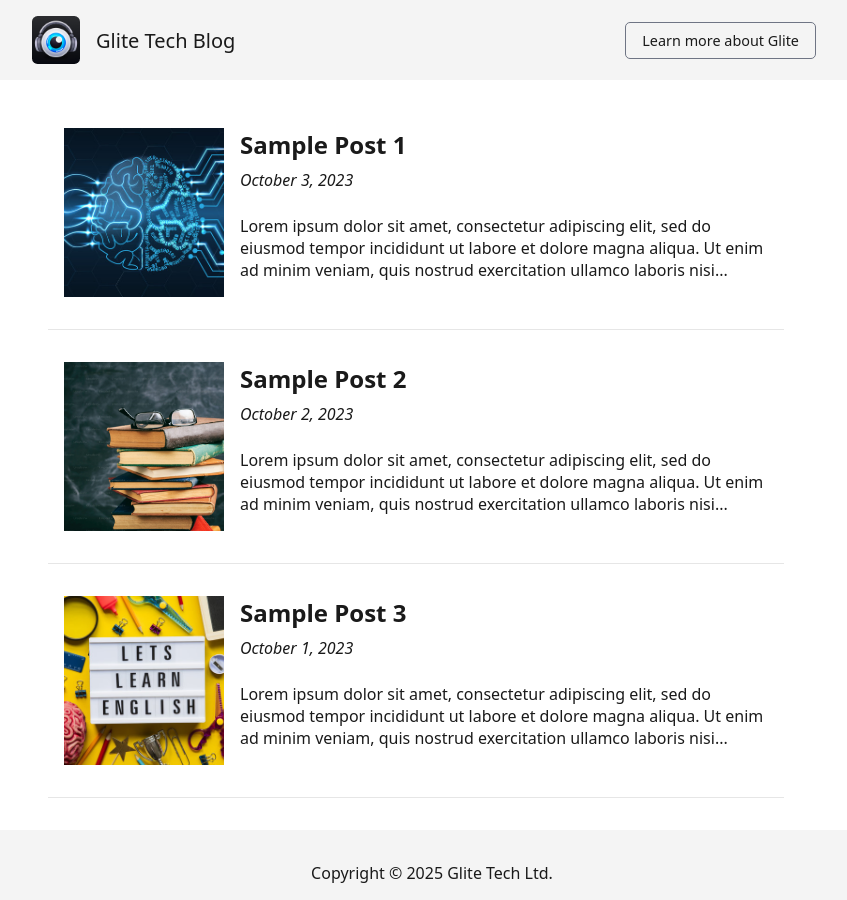
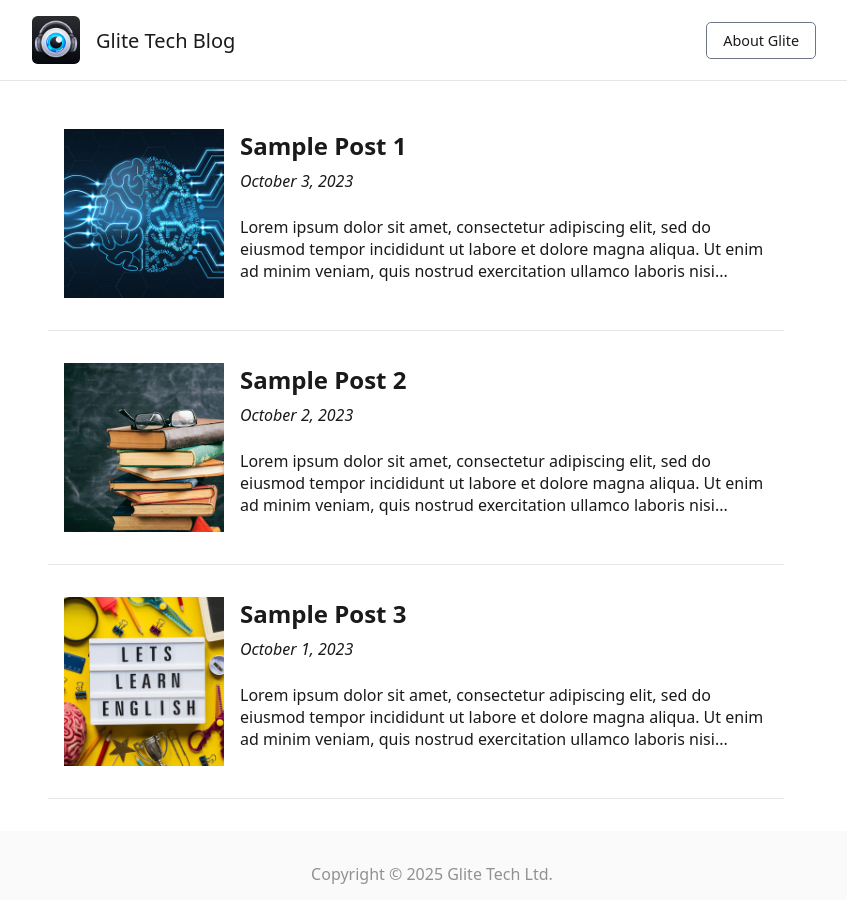
Before and after one commit to CharlieJB-Glite/glite-blog, a Jekyll site: the page built from index.html, in a window 1280 px wide. Shown: the whole page, without its empty margins (224-1071 px from the left). Built offline with Jekyll 4.4.1, drawn with Linux system fonts in a browser that asks for light colours.

Commit message:
Minor visual tweaks

```diff
--- a/_layouts/default.html
+++ b/_layouts/default.html
@@ -24,8 +24,7 @@
             </a>
 
             <nav class="header_right">
-                <a href="https://glite.ai" class="btn_visit_glite" target="_blank" rel="noopener noreferrer">Learn more
-                    about Glite</a>
+                <a href="https://glite.ai" class="btn_visit_glite" target="_blank" rel="noopener noreferrer">About Glite</a>
             </nav>
         </div>
     </header>
--- a/_layouts/default_post.html
+++ b/_layouts/default_post.html
@@ -23,8 +23,7 @@
                 </div>
             </a>
             <nav class="header_right">
-                <a href="https://glite.ai" class="btn_visit_glite" target="_blank" rel="noopener noreferrer">Learn more
-                    about Glite</a>
+                <a href="https://glite.ai" class="btn_visit_glite" target="_blank" rel="noopener noreferrer">About Glite</a>
             </nav>
         </div>
     </header>
--- a/assets/css/styles.css
+++ b/assets/css/styles.css
@@ -28,8 +28,13 @@ main {
 footer {
     text-align: center;
     padding: 1rem;
-    background-color: #f4f4f4;
+    background-color: #fafafa;
     width: 100%;
+}
+
+footer p{
+    color: #919191;
+
 }
 
 /* HEADER */
@@ -37,7 +42,8 @@ footer {
 header {
     position: sticky;
     top: 0;
-    background-color: #f4f4f4;
+    /* background-color: #f4f4f4; */
+    border-bottom: 1px solid rgb(229, 229, 229);
     padding: 1rem 2rem;
     display: flex;
     flex-flow: row nowrap;
```
